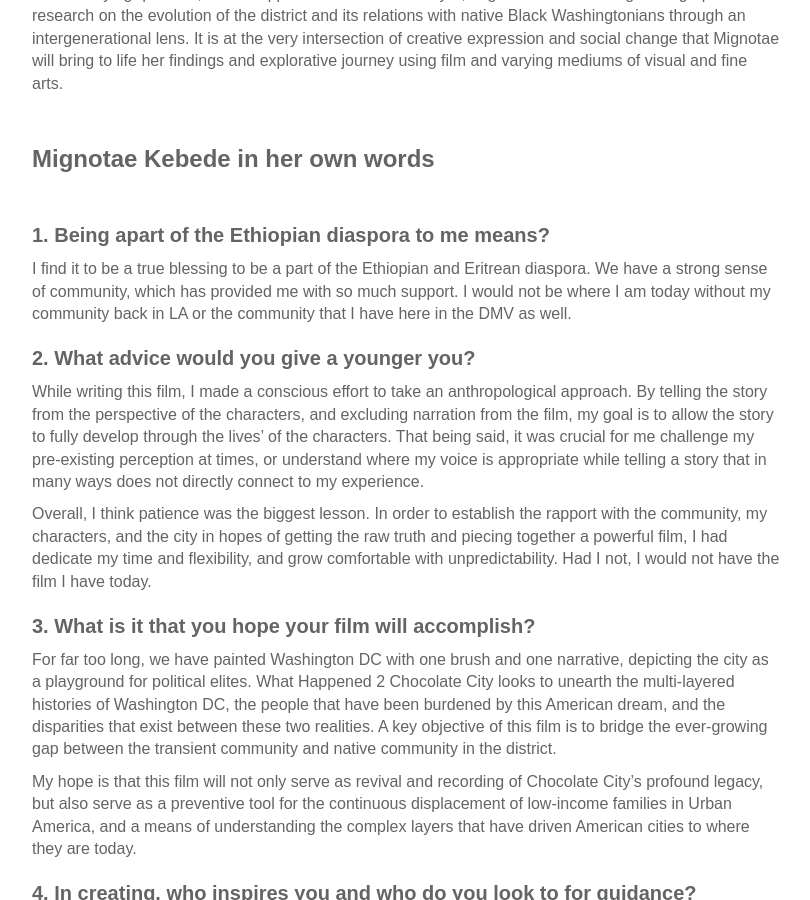
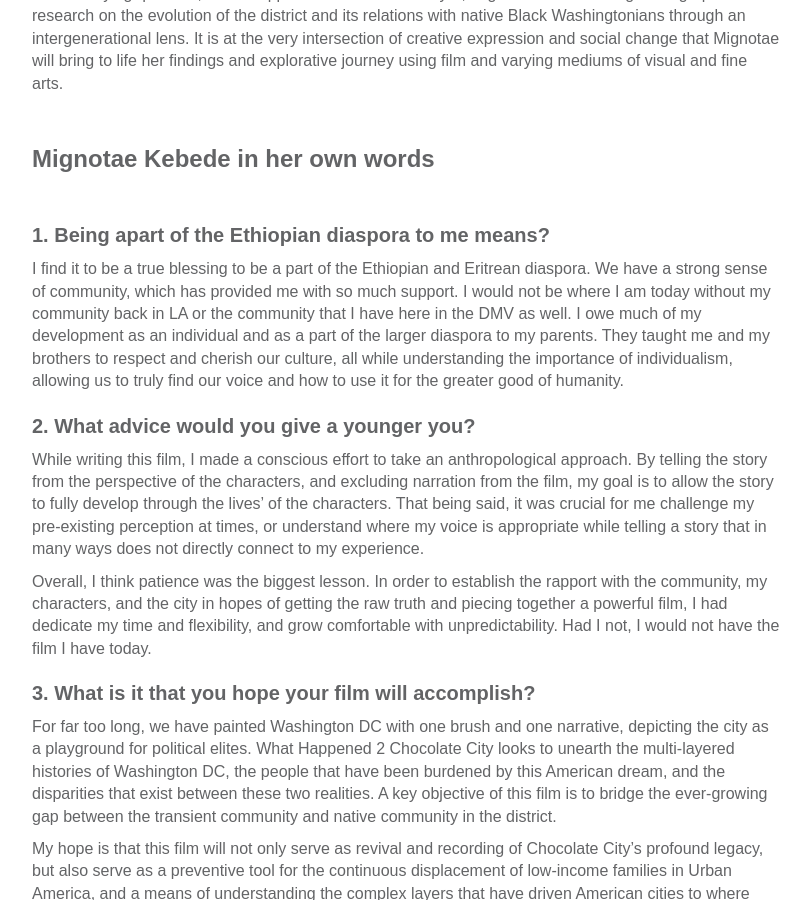
Before and after one commit to YEPNetwork/yepnetwork.github.io, a Jekyll site: the page built from _diaspora/2018-02-01-mignotae-kebede.md, in a window 1280 px wide and 900 px high, scrolled down 601 px. Shown: the whole window, without its empty margins (38-848 px from the left). Built offline with Jekyll 4.4.1, drawn with Linux system fonts in a browser that asks for light colours; nearby versions of some CDN libraries; some web fonts are replaced.

Commit message:
Update 2018-02-01-mignotae-kebede.md

```diff
--- a/_diaspora/2018-02-01-mignotae-kebede.md
+++ b/_diaspora/2018-02-01-mignotae-kebede.md
@@ -15,7 +15,7 @@ Mignotae found herself experiencing the binary composition of Washington, D.C. a
 
 ### 1. Being apart of the Ethiopian diaspora to me means?
 
-I find it to be a true blessing to be a part of the Ethiopian and Eritrean diaspora. We have a strong sense of community, which has provided me with so much support. I would not be where I am today without my community back in LA or the community that I have here in the DMV as well.
+I find it to be a true blessing to be a part of the Ethiopian and Eritrean diaspora. We have a strong sense of community, which has provided me with so much support. I would not be where I am today without my community back in LA or the community that I have here in the DMV as well. I owe much of my development as an individual and as a part of the larger diaspora to my parents. They taught me and my brothers to respect and cherish our culture, all while understanding the importance of individualism, allowing us to truly find our voice and how to use it for the greater good of humanity.
 
 ### 2. What advice would you give a younger you?
 
```
